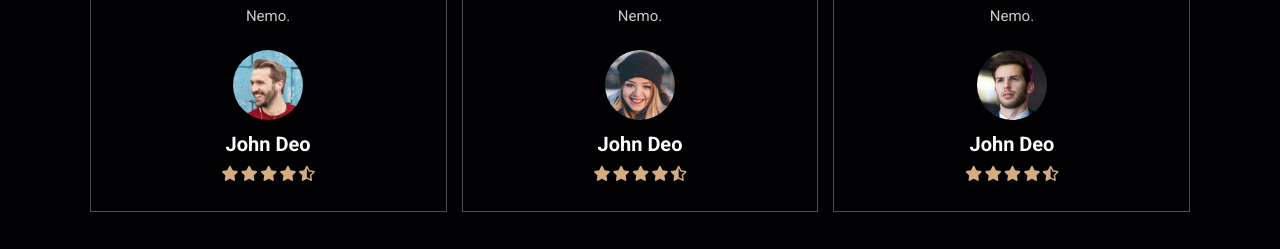
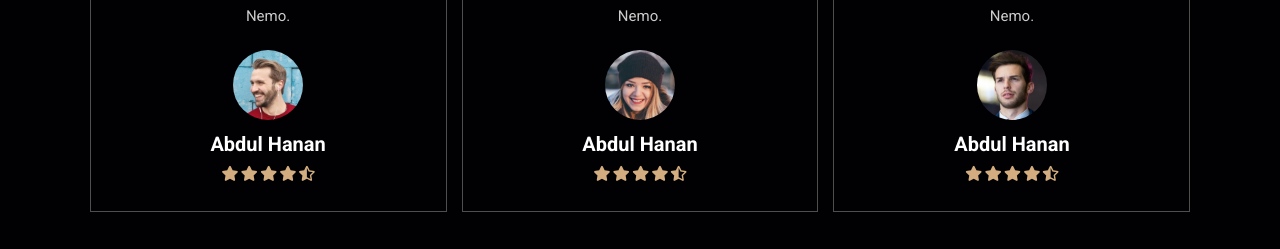
Before and after one commit to Hanan-Nawaz/Coffe_Shop_Front_End_profect_Clone, a plain HTML site: page index.html in a window 1280 px wide. Shown: the part 3080-3329 px from the top of the page. Drawn offline with Linux system fonts and the light colour scheme; files whose address does not match are found by name.

Commit message:
Update index.html

```diff
--- a/index.html
+++ b/index.html
@@ -263,7 +263,7 @@
             <img src="quote-img.png" alt="" class="quote">
             <p>Lorem ipsum dolor sit amet consectetur adipisicing elit. Animi nulla sit libero nemo fuga sequi nobis? Necessitatibus aut laborum, nisi quas eaque laudantium consequuntur iste ex aliquam minus vel? Nemo.</p>
             <img src="pic-1.png" class="user" alt="">
-            <h3>john deo</h3>
+             <h3>Abdul Hanan</h3>
             <div class="stars">
                 <i class="fas fa-star"></i>
                 <i class="fas fa-star"></i>
@@ -277,7 +277,7 @@
             <img src="quote-img.png" alt="" class="quote">
             <p>Lorem ipsum dolor sit amet consectetur adipisicing elit. Animi nulla sit libero nemo fuga sequi nobis? Necessitatibus aut laborum, nisi quas eaque laudantium consequuntur iste ex aliquam minus vel? Nemo.</p>
             <img src="pic-2.png" class="user" alt="">
-            <h3>john deo</h3>
+             <h3>Abdul Hanan</h3>
             <div class="stars">
                 <i class="fas fa-star"></i>
                 <i class="fas fa-star"></i>
@@ -291,7 +291,7 @@
             <img src="quote-img.png" alt="" class="quote">
             <p>Lorem ipsum dolor sit amet consectetur adipisicing elit. Animi nulla sit libero nemo fuga sequi nobis? Necessitatibus aut laborum, nisi quas eaque laudantium consequuntur iste ex aliquam minus vel? Nemo.</p>
             <img src="pic-3.png" class="user" alt="">
-            <h3>john deo</h3>
+            <h3>Abdul Hanan</h3>
             <div class="stars">
                 <i class="fas fa-star"></i>
                 <i class="fas fa-star"></i>
```
